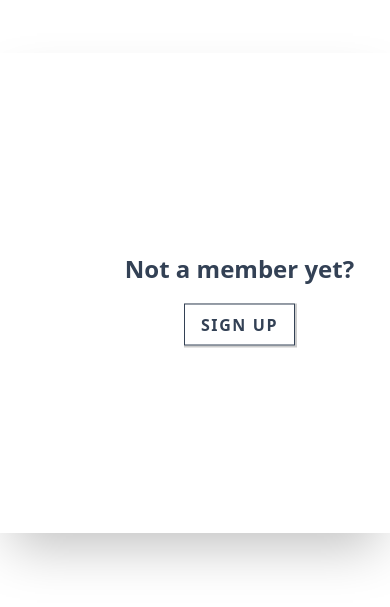
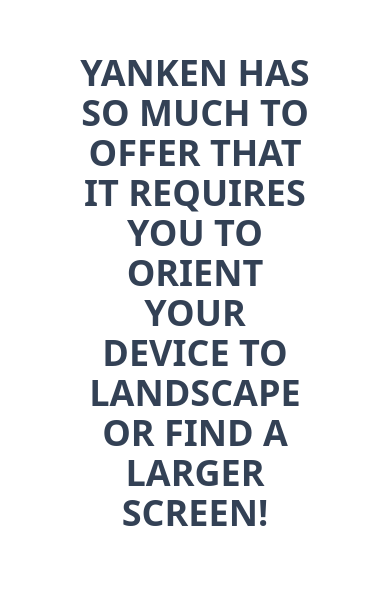
Before and after one commit to Yamsunsee/janken, a React (Vite) app: page /login in a window 390 px wide. Shown: the part 129-736 px from the top of the page. Built offline with nearby package versions, Linux system fonts and the light colour scheme; no server answers.

Commit message:
[Update] Responsive

```diff
--- a/src/App.jsx
+++ b/src/App.jsx
@@ -57,9 +57,16 @@
             <Route path="/game" element={<Game />} />
             <Route path="/computer" element={<Computer />} />
           </Routes>
+
           <ToastContainer autoClose={3000} pauseOnFocusLoss={false} newestOnTop={true} closeOnClick pauseOnHover />
         </>
       )}
+      <div className="xl:hidden fixed inset-0 z-50 bg-white flex justify-center items-center select-none text-slate-700 font-semibold text-4xl uppercase text-center p-20">
+        <div>
+          <span className="font-bold">Yanken</span> has so much to offer that it requires you to orient your device to
+          landscape or find a larger screen!
+        </div>
+      </div>
     </>
   );
 };
--- a/src/utils/constants.js
+++ b/src/utils/constants.js
@@ -26,8 +26,7 @@
   draw: { name: "remove-circle", color: "text-blue-400" },
   none: { name: "ellipse", color: "text-[#ccc]" },
 };
-// const PATH = "https://janken-3jej.onrender.com";
-const PATH = "http://localhost:5000";
+const PATH = "https://janken-3jej.onrender.com";
 const SIGN_UP = `${PATH}/users/signup`;
 const SIGN_IN = `${PATH}/users/signin`;
 const INVITATIONS = (userId, recipientId = "") => `${PATH}/users/${userId}/invitations/${recipientId}`;
```
